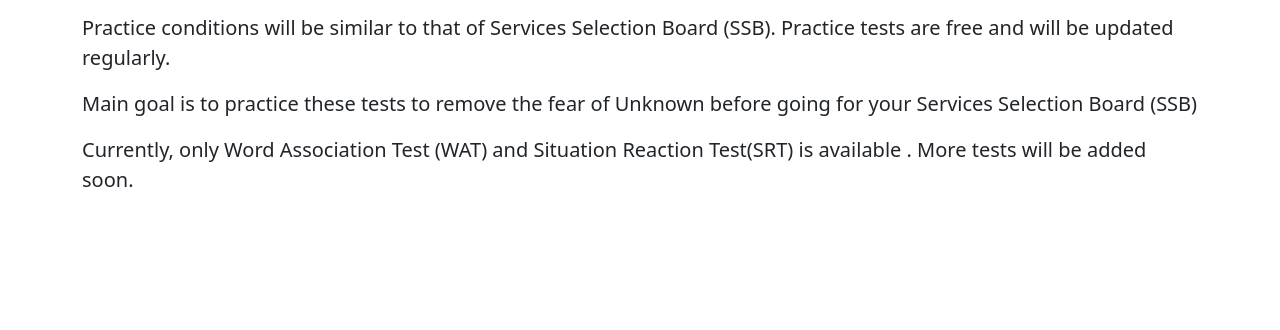
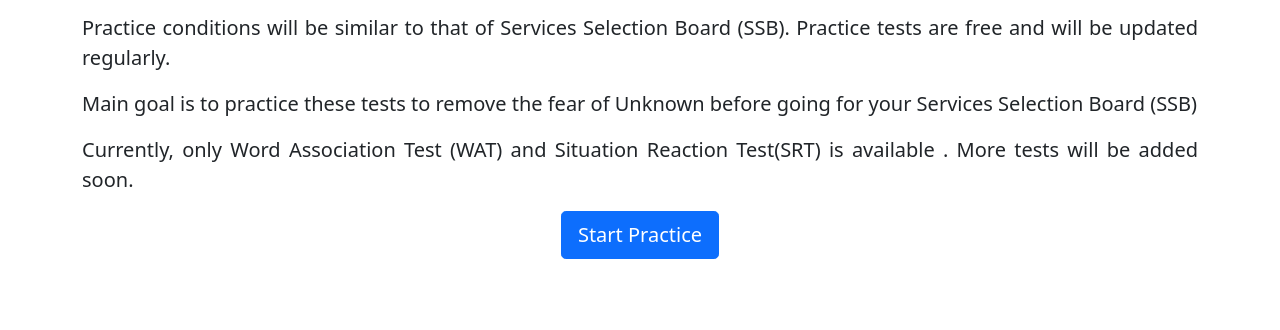
Before and after one commit to shrey1098/ssbpractice, a plain HTML site: page index.html in a window 1280 px wide. Shown: the part 265-595 px from the top of the page. Drawn offline with nearby package versions, Linux system fonts and the light colour scheme.

```diff
--- a/index.html
+++ b/index.html
@@ -13,7 +13,7 @@
     <script async src="https://pagead2.googlesyndication.com/pagead/js/adsbygoogle.js?client=ca-pub-2045560541793123"
     crossorigin="anonymous"></script>
 </head>
-<body style="height: 250rem">
+<body>
   <nav class="navbar navbar-dark bg-primary">
     <div class="container-fluid">
       <a class="navbar-brand" href="index.html"> SSB Practice </a>
@@ -21,10 +21,9 @@
       <a class="btn btn-primary" type="button" data-bs-toggle="modal" data-bs-target="#aboutModal" href="about.html">About</a>
     </div>
   </nav>
-  <br>
-  <br>
+
   <div>
-    <div class="container-sm pad">
+    <div class="container-sm pad" style="margin-top: 80px; text-align: justify;">
       <div class="jumbotron">
         <h1 class="display-5">Services Selection Board - SSB</h1>
       <p class="lead">SSB practice lets you practice for Psycological tests in Services Selection Board (SSB) for Indian Army, Air Force and Navy.</p>
@@ -36,17 +35,25 @@
     </div>
   </div>
   </div>
-    <div class="d-flex justify-content-center" style="padding-top:8rem;">
+  <div>
+    <!--Down arrow-->
+    <div class="container" style="text-align: center;">
+      <a href="#test" class="btn btn-primary btn-lg" role="button" aria-pressed="true">Start Practice</a>
+  </div>
+
+
+    <div class="d-flex justify-content-center test"  style="padding-top:8rem;">
         <h2>Select Test</h2>
     </div>
 
     <div class="list-group d-flex justify-content-center container-sm col-4">
         <a href="wat.html" type="button" class="btn btn-outline-primary btn-lg pad">WAT</a>
-        <a href="srt.html" type="button" class="btn btn-outline-primary btn-lg pad">SRT</a>
+        <a href="srt.html" type="button" id="test" class="btn btn-outline-primary btn-lg pad">SRT</a>
     </div>
-    <div>
-
-    </div>
+    <br>
+    <br>
+    <br>
+    <br>
 
   </nav>
 </body>
```
Also changed, not shown: about.html (+4 -1 lines), srt.html (+6 -1 lines), wat.html (+5 -1 lines).
